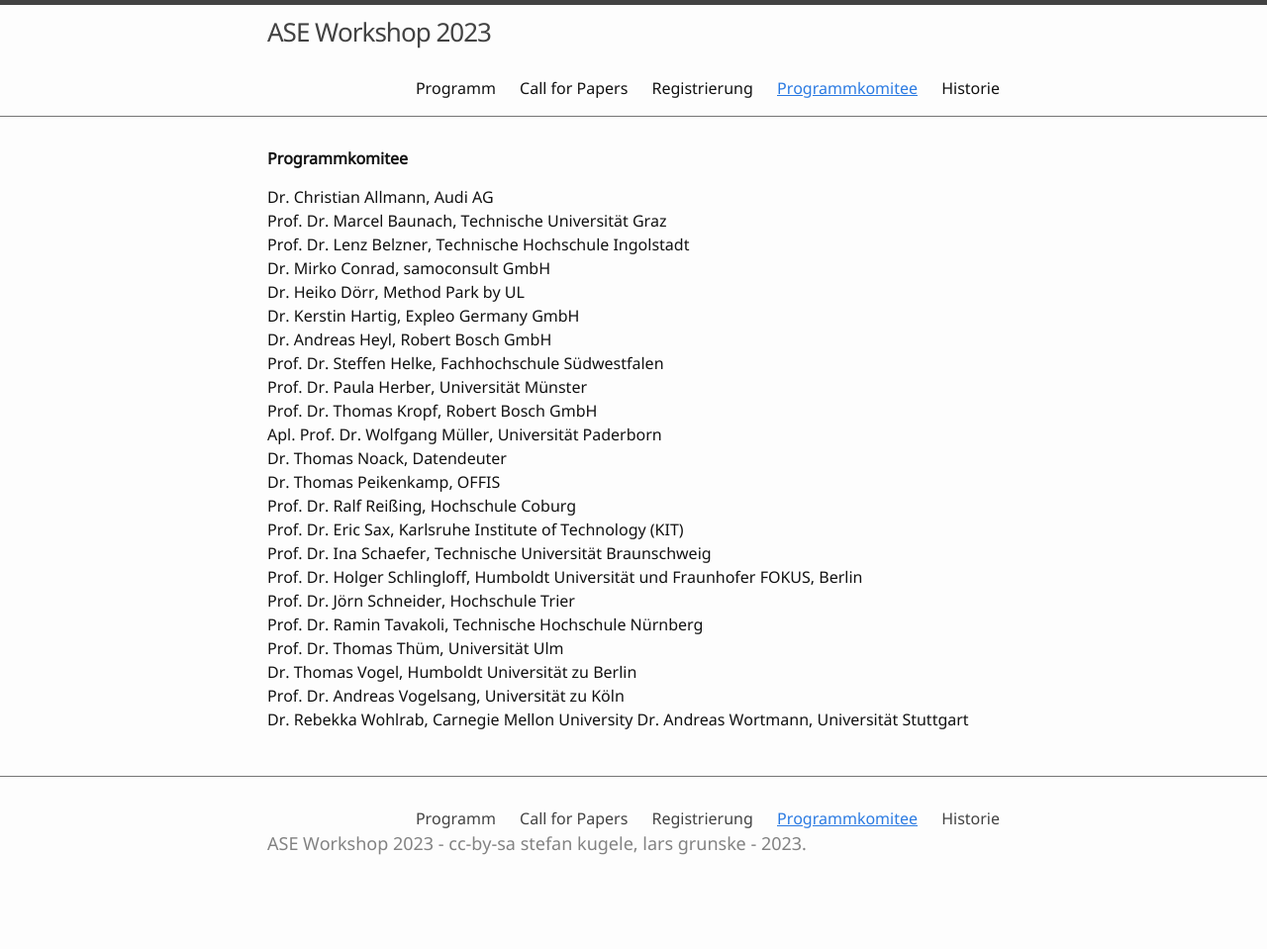
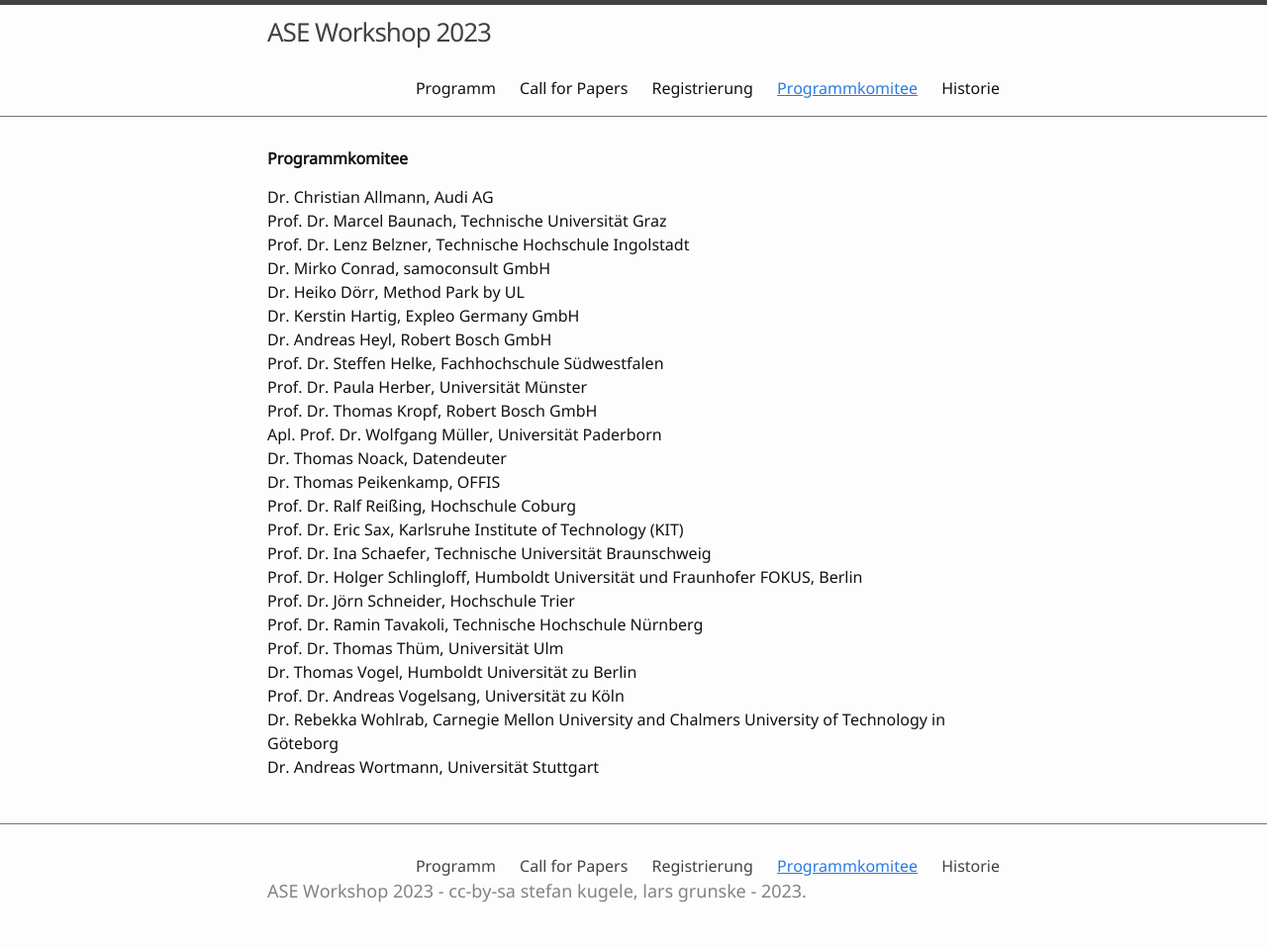
Before and after one commit to ASE-Workshop/2023, a Jekyll site: the page built from 2-programmkomitee.md, in a window 1280 px wide. Shown: the whole page at 99% size. Built offline with Jekyll 4.4.1, drawn with Linux system fonts in a browser that asks for light colours; before the commit the page ends 911 px from its top, so only the background shows below that.

Commit message:
Update 2-programmkomitee.md

```diff
--- a/2-programmkomitee.md
+++ b/2-programmkomitee.md
@@ -27,5 +27,5 @@ Prof. Dr. Ramin Tavakoli, Technische Hochschule Nürnberg\
 Prof. Dr. Thomas Thüm, Universität Ulm\
 Dr. Thomas Vogel, Humboldt Universität zu Berlin\
 Prof. Dr. Andreas Vogelsang, Universität zu Köln\
-Dr. Rebekka Wohlrab, Carnegie Mellon University
+Dr. Rebekka Wohlrab, Carnegie Mellon University and Chalmers University of Technology in Göteborg\
 Dr. Andreas Wortmann, Universität Stuttgart
```
